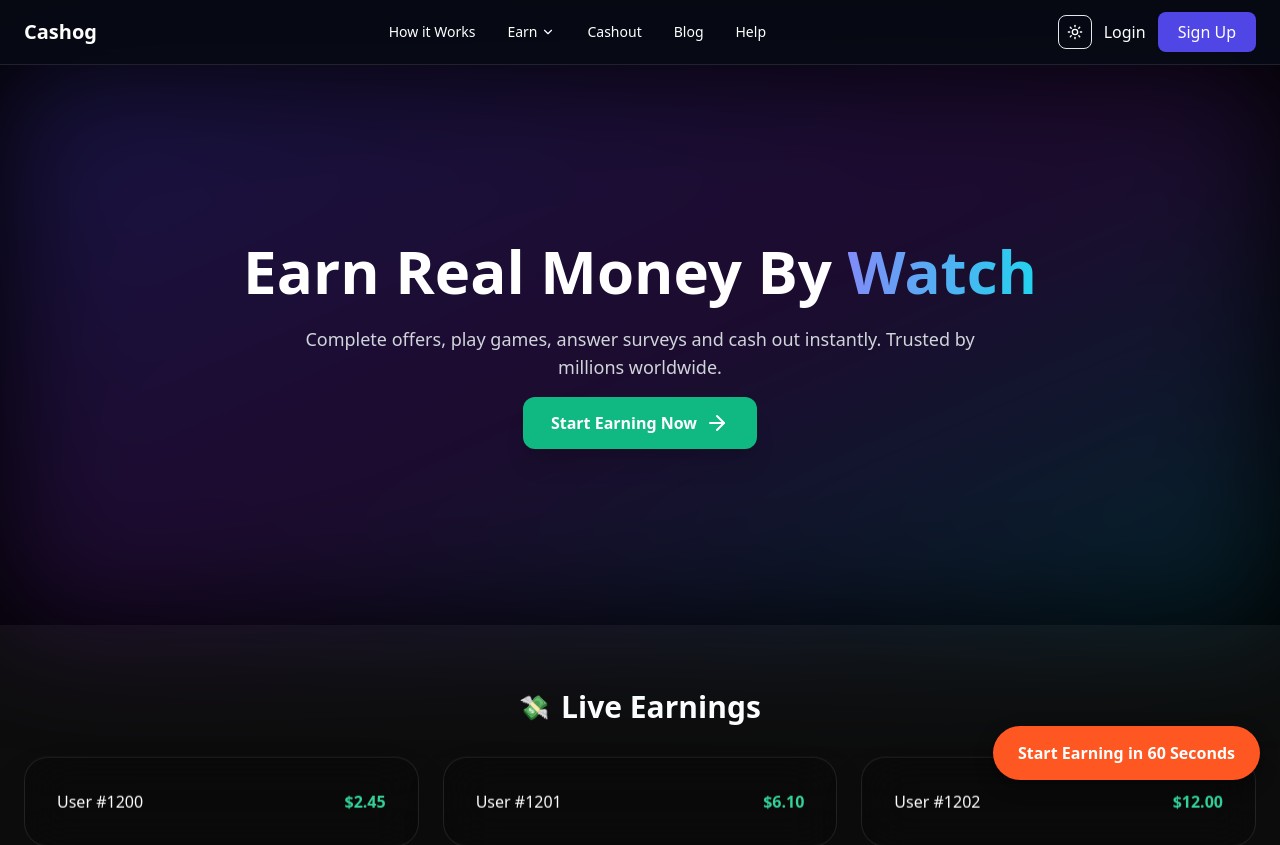
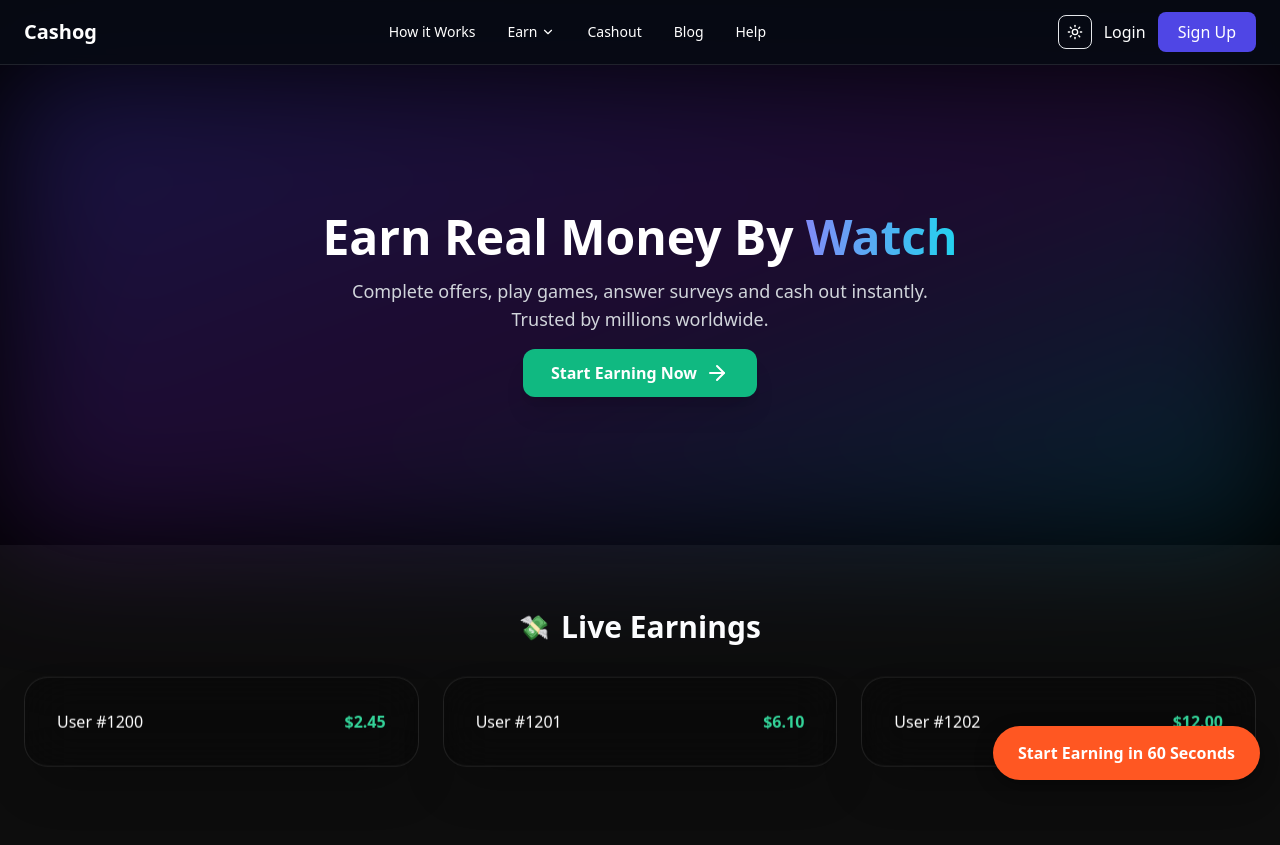
Before and after one commit to tool63/cashin, a Next.js app: page / in a window 1280 px wide. Shown: the top 845 px of the page. Built offline with nearby package versions, Linux system fonts and the light colour scheme.

Commit message:
Update page.tsx

```diff
--- a/app/page.tsx
+++ b/app/page.tsx
@@ -202,18 +202,14 @@ const HeroSection = () => {
   }, [current])
 
   return (
-    <section className="relative min-h-[70vh] flex items-center justify-center px-6">
-      {/* Background gradient blur */}
+    <section className="relative min-h-[60vh] flex items-center justify-center px-6">
       <div className="absolute inset-0 bg-gradient-to-br from-indigo-600/30 via-purple-600/20 to-cyan-500/20 blur-3xl" />
-
-      {/* Content */}
-      <div className="relative z-10 max-w-4xl text-center flex flex-col items-center justify-center space-y-6">
-        {/* Heading with inline animated text */}
+      <div className="relative z-10 max-w-3xl text-center flex flex-col items-center justify-center space-y-4">
         <motion.h1
           initial={{ opacity: 0, y: 24 }}
           animate={{ opacity: 1, y: 0 }}
           transition={{ duration: 0.8 }}
-          className="text-5xl md:text-6xl font-extrabold leading-tight"
+          className="text-4xl md:text-5xl font-extrabold leading-snug"
         >
           Earn Real Money By{" "}
           <span className="bg-gradient-to-r from-indigo-400 to-cyan-400 bg-clip-text text-transparent inline-block">
@@ -221,14 +217,7 @@ const HeroSection = () => {
           </span>
         </motion.h1>
 
-        {/* Paragraph fixed below heading */}
-        <motion.div
-          initial={{ opacity: 0, y: 24 }}
-          animate={{ opacity: 1, y: 0 }}
-          transition={{ duration: 0.8, delay: 0.2 }}
-          className="flex flex-col items-center space-y-4"
-        >
-          <p className="text-lg text-gray-600 dark:text-gray-300 max-w-2xl">
+        <p className="text-lg text-gray-600 dark:text-gray-300 max-w-xl">
           Complete offers, play games, answer surveys and cash out instantly. Trusted by millions worldwide.
         </p>
 
@@ -236,12 +225,11 @@ const HeroSection = () => {
           <motion.span
             whileHover={{ scale: 1.05 }}
             whileTap={{ scale: 0.97 }}
-              className="inline-flex items-center gap-2 bg-emerald-500 px-7 py-3.5 rounded-xl font-semibold shadow-xl text-white cursor-pointer"
+            className="inline-flex items-center gap-2 bg-emerald-500 px-7 py-3 rounded-xl font-semibold shadow-xl text-white cursor-pointer"
           >
             Start Earning Now <ArrowRight />
           </motion.span>
         </Link>
-        </motion.div>
       </div>
     </section>
   )
```
Lines whose indentation alone changed are shown as unchanged.
